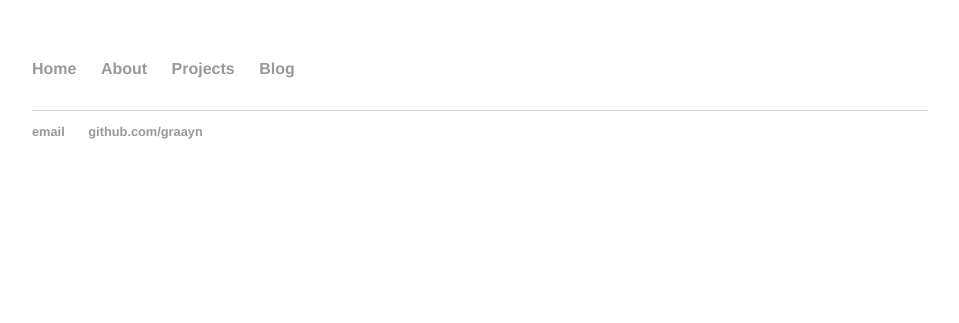
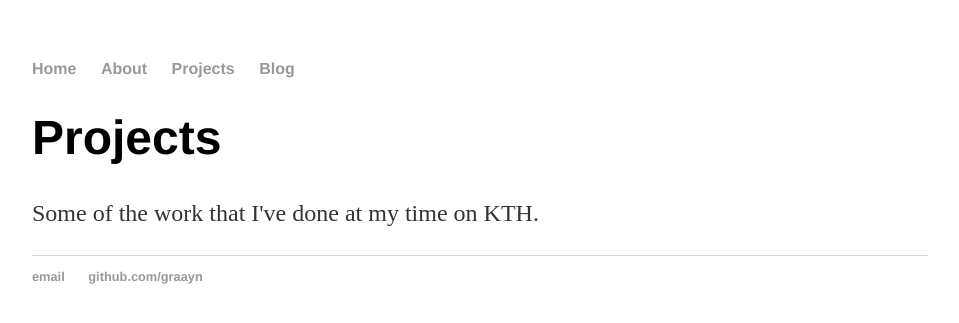
Before and after one commit to graayn/graayn.github.io, a Jekyll site: the page built from projects/projects.html, in a window 1280 px wide. Shown: the top 323 px of the page, without its empty margins (160-1119 px from the left). Built offline with Jekyll 4.4.1, drawn with Linux system fonts in a browser that asks for light colours.

Commit message:
Update projects.html

```diff
--- a/projects/projects.html
+++ b/projects/projects.html
@@ -1,4 +1,7 @@
 ---
 layout: default
 ---
-<h1>{{ page.title }}</h1>
+<div class="blurb">
+	<h1>Projects</h1>
+	<p>Some of the work that I've done at my time on KTH.</p>
+</div><!-- /.blurb -->
```
